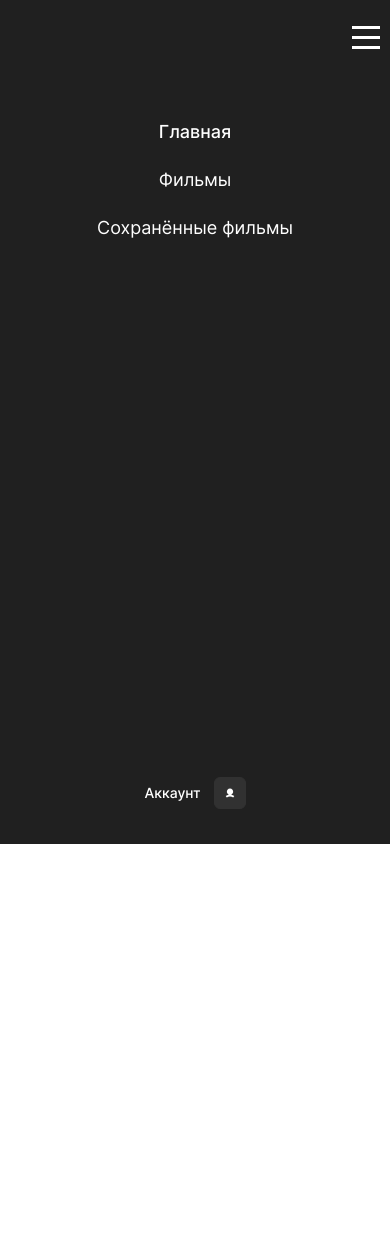
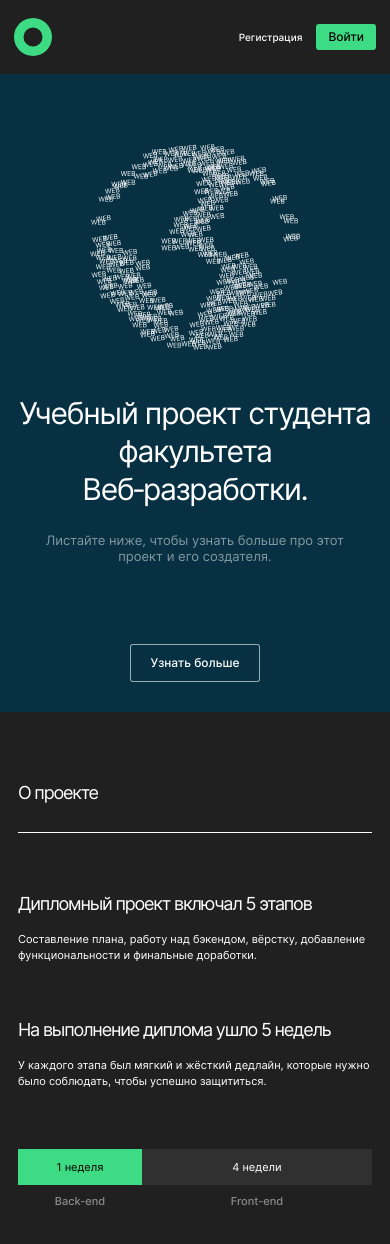
Before and after one commit to Olga-Mishareva/movies-explorer-frontend, a React (Create React App) app in the folder movies-explorer/: page / in a window 390 px wide. Shown: the top 1244 px of the page. Before the commit the page ends 844 px from the top, so only its background shows below. Built offline with nearby package versions, Linux system fonts and the light colour scheme.

Commit message:
feat: add about project

```diff
--- a/movies-explorer/src/components/AboutProject/AboutProject.css
+++ b/movies-explorer/src/components/AboutProject/AboutProject.css
@@ -0,0 +1,198 @@
+.project__wrapper {
+  padding: 110px 70px;
+  display: flex;
+  flex-direction: column;
+  align-items: stretch;
+}
+
+@media screen and (max-width: 999px) {
+  .project__wrapper {
+    padding: 90px 50px;
+  }
+}
+
+@media screen and (max-width: 580px) {
+  .project__wrapper {
+    padding: 70px 18px;
+  }
+}
+
+/* ---------------------------------- */
+
+.project__title {
+  margin: 0;
+  padding-bottom: 23px;
+  font-weight: 400;
+  font-size: 22px;
+  line-height: 27px;
+  letter-spacing: -1.2px;
+  border-bottom: 1px solid #FFFFFF;
+}
+
+@media screen and (max-width: 580px) {
+  .project__title {
+    font-size: 18px;
+    line-height: 22px;
+    padding-bottom: 28px;
+  }
+}
+
+/* ---------------------------------- */
+
+.project__description {
+  display: flex;
+  flex-direction: row;
+  padding: 70px 0 110px;
+  justify-content: space-between;
+}
+
+@media screen and (max-width: 999px) {
+  .project__description {
+    padding-bottom: 93px;
+  }
+}
+
+@media screen and (max-width: 580px) {
+  .project__description {
+    flex-direction: column;
+    padding: 60px 0 60px;
+  }
+}
+
+/* ---------------------------------- */
+
+.project__about {
+  max-width: 45%;
+}
+
+@media screen and (max-width: 580px) {
+  .project__about {
+    max-width: 100%;
+  }
+  .project__about:first-of-type {
+    margin-bottom: 56px;
+  }
+}
+
+/* ---------------------------------- */
+
+.project__subtitle {
+  margin: 0;
+  font-weight: 400;
+  font-size: 20px;
+  line-height: 24px;
+  letter-spacing: -1.2px;
+}
+
+@media screen and (max-width: 580px) {
+  .project__subtitle {
+    font-size: 18px;
+    line-height: 22px;
+  }
+}
+
+/* ---------------------------------- */
+
+.project__text {
+  margin: 26px 0 0 0;
+  font-weight: 400;
+  font-size: 14px;
+  line-height: 20px;
+}
+
+@media screen and (max-width: 999px) {
+  .project__text {
+    font-size: 12px;
+    line-height: 18px;
+    margin-top: 22px;
+  }
+}
+
+@media screen and (max-width: 580px) {
+  .project__text {
+    font-size: 11px;
+    line-height: 16px;
+    margin-top: 16px;
+  }
+}
+
+/* ---------------------------------- */
+
+.project__duration {
+  display: flex;
+  flex-direction: row;
+}
+
+/* ---------------------------------- */
+
+.project__stage {
+  display: flex;
+  flex-direction: column;
+  align-items: center;
+}
+
+.project__stage_type_short {
+  min-width: 20%;
+}
+
+@media screen and (max-width: 580px) {
+  .project__stage_type_short {
+    min-width: 35%;
+  }
+}
+
+.project__stage_type_long {
+  min-width: 80%;
+}
+
+@media screen and (max-width: 580px) {
+  .project__stage_type_long {
+    min-width: 65%;
+  }
+}
+
+/* ---------------------------------- */
+
+.project__time {
+  margin: 0;
+  font-weight: 400;
+  font-size: 14px;
+  line-height: 17px;
+  padding: 9px 0;
+  min-width: 100%;
+  text-align: center;
+}
+
+@media screen and (max-width: 580px) {
+  .project__time {
+    font-size: 11px;
+    line-height: 14px;
+    padding: 11px 0;
+  }
+}
+
+.project__time_type_short {
+  color: #000000;
+  background-color: #3DDC84;
+}
+.project__time_type_long {
+  background-color: #303030;
+}
+
+/* ---------------------------------- */
+
+.project__topic {
+  margin: 14px 0 0 0;
+  font-weight: 500;
+  font-size: 14px;
+  line-height: 17px;
+  color: #8B8B8B;
+}
+
+@media screen and (max-width: 580px) {
+  .project__topic {
+    font-size: 11px;
+    line-height: 13px;
+    margin-top: 10px;
+  }
+}
--- a/movies-explorer/src/components/AboutProject/AboutProject.js
+++ b/movies-explorer/src/components/AboutProject/AboutProject.js
@@ -0,0 +1,34 @@
+import { Link } from "react-router-dom";
+import './AboutProject.css';
+
+function AboutProject() {
+  return (
+    <div className="project">
+      <div className="project__wrapper">
+        <h2 className="project__title">О проекте</h2>
+        <div className="project__description">
+          <div className="project__about">
+            <h3 className="project__subtitle">Дипломный проект включал 5 этапов</h3>
+            <p className="project__text">Составление плана, работу над бэкендом, вёрстку, добавление функциональности и финальные доработки.</p>
+          </div>
+          <div className="project__about">
+            <h3 className="project__subtitle">На выполнение диплома ушло 5 недель</h3>
+            <p className="project__text">У каждого этапа был мягкий и жёсткий дедлайн, которые нужно было соблюдать, чтобы успешно защититься.</p>
+          </div>
+        </div>
+        <div className="project__duration">
+          <div className="project__stage project__stage_type_short">
+            <p className="project__time project__time_type_short">1 неделя</p>
+            <p className="project__topic">Back-end</p>
+          </div>
+          <div className="project__stage project__stage_type_long">
+            <p className="project__time project__time_type_long">4 недели</p>
+            <p className="project__topic">Front-end</p>
+          </div>
+        </div>
+      </div>
+    </div>
+  );
+}
+
+export default AboutProject;
--- a/movies-explorer/src/components/Main/Main.js
+++ b/movies-explorer/src/components/Main/Main.js
@@ -10,10 +10,10 @@ function Main() {
   return (
     <div className="main">
       <Promo />
-      {/* <AboutProject />
-      <Techs />
-      <AboutMe />
-      <Portfolio /> */}
+      <AboutProject />
+      {/* <Techs /> */}
+      {/* <AboutMe /> */}
+      {/* <Portfolio /> */}
     </div>
   );
 }
--- a/movies-explorer/src/components/Navigation/Navigation.js
+++ b/movies-explorer/src/components/Navigation/Navigation.js
@@ -5,17 +5,17 @@ import userIcon from '../../images/user-icon.svg';
 function Navigation() {
   return (
     <div className="navigation">
-      {/* invisible добавл. состоянием, если залогинен */}
-      <nav className="navigation navigation_type_logged-out navigation_invisible ">
+      {/* navigation_invisible добавл. состоянием, если залогинен */}
+      <nav className="navigation navigation_type_logged-out navigation_ ">
         <Link to="" className="navigation__link navigation__link_type_register">Регистрация</Link>
         <Link to="" className="navigation__link navigation__link_type_login">Войти</Link>
       </nav>
       {/* background-image меняется состоянием при нажатии, invisible добавл. если не залог. */}
-      <button className="navigation__button navigation__button_ " type="button"></button>
-      {/* invisible добавляется состоянием при нажатии на navigation__button, меню скрывается */}
-      <div className="overlay overlay_ ">
-        {/* invisible добавл. состоянием, если не залогинен */}
-        <nav className="navigation navigation_type_logged-in navigation_ ">
+      <button className="navigation__button navigation__button_invisible " type="button"></button>
+      {/* overlay_invisible добавляется состоянием при нажатии на navigation__button, меню скрывается */}
+      <div className="overlay overlay_invisible ">
+        {/* navigation_invisible добавл. состоянием, если не залогинен */}
+        <nav className="navigation navigation_type_logged-in navigation_invisible ">
           <div className="navigation__container">
             <NavLink to="" className="navigation__link navigation__link_type_home">Главная</NavLink>
             <NavLink to="" className="navigation__link navigation__link_type_movies">Фильмы</NavLink>
```
Also changed, not shown: movies-explorer/src/components/Promo/Promo.css (+10 -0 lines).
